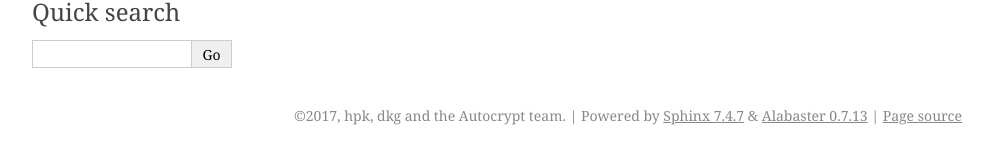
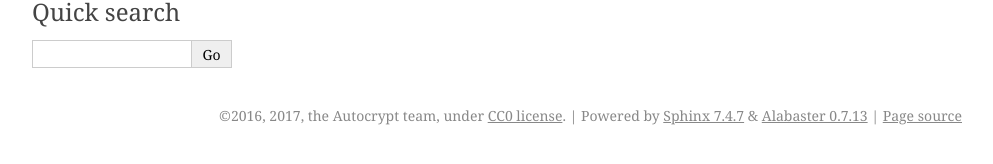
Before and after one commit to autocrypt/autocrypt, a Sphinx documentation site: the page built from doc/cleanup.rst, in a window 1280 px wide. Shown: the part 448-612 px from the top of the page, without its empty margins (148-1141 px from the left). Built offline with Sphinx 7.4.7, drawn with Linux system fonts in a browser that asks for light colours.

Commit message:
Add license to footer and README

```diff
--- a/README.rst
+++ b/README.rst
@@ -17,3 +17,6 @@ Implementation development repositories
 ---------------------------------------
 
 For implementation development repos, see http://autocrypt.org/en/latest/dev-status.html
+
+
+Copyright 2016, 2017, the Autocrypt team, CC0 license.
--- a/doc/conf.py
+++ b/doc/conf.py
@@ -55,8 +55,8 @@ master_doc = 'contents'
 
 # General information about the project.
 project = u'Autocrypt'
-copyright = u'2017, hpk, dkg and the Autocrypt team'
-author = u'hpk, dkg and the Autocrypt team'
+copyright = u'2016, 2017, the Autocrypt team, under <a href="http://creativecommons.org/publicdomain/zero/1.0/">CC0 license</a>'
+author = u'the Autocrypt team'
 
 # The version info for the project you're documenting, acts as replacement for
 # |version| and |release|, also used in various other places throughout the
```
